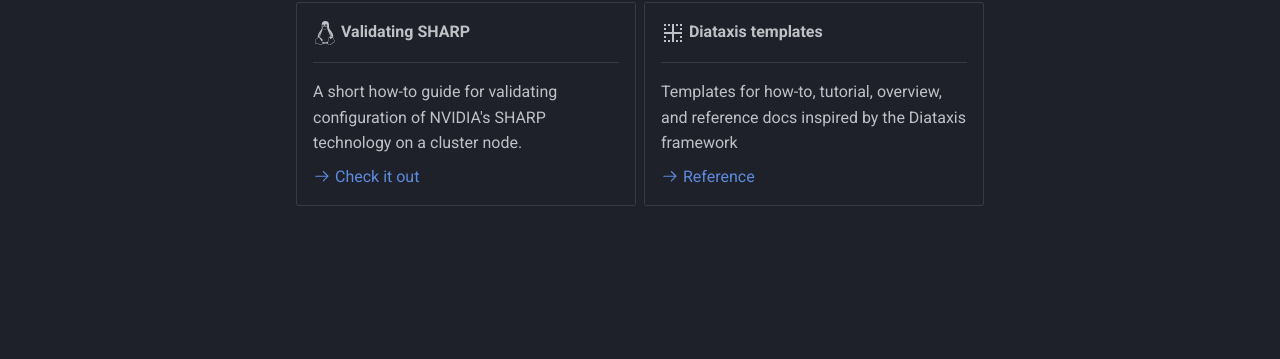
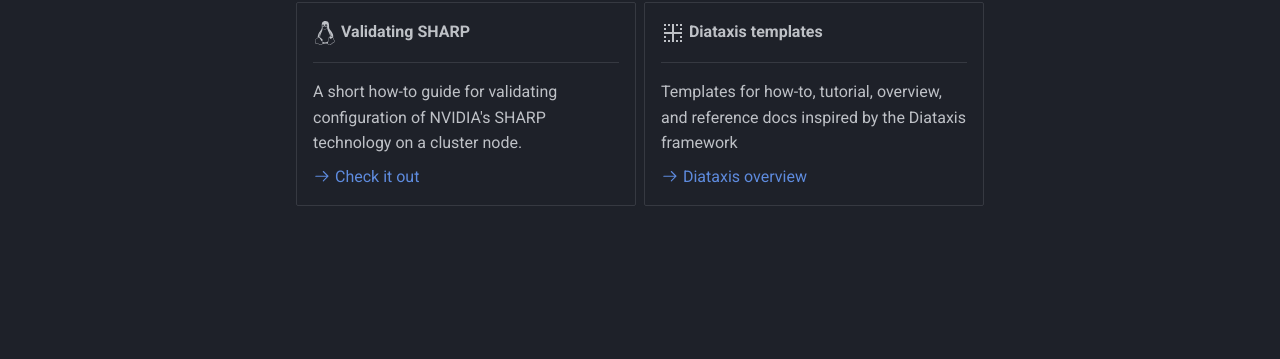
Before and after one commit to brasmi/brasmi.github.io, an MkDocs documentation site: the page built from docs/portfolio/index.md, in a window 1280 px wide. Shown: the part 318-677 px from the top of the page. Built offline with MkDocs 1.6.1 and Material for MkDocs 9.7.7, drawn with Linux system fonts in a browser that asks for light colours.

Commit message:
link in diataxis card

```diff
--- a/docs/portfolio/index.md
+++ b/docs/portfolio/index.md
@@ -18,6 +18,6 @@ Here you can find writing samples and explore some of my work.
 
     Templates for how-to, tutorial, overview, and reference docs inspired by the Diataxis framework
 
-    [:octicons-arrow-right-24: Reference](#)
+    [:octicons-arrow-right-24: Diataxis overview](./writing-samples/diataxis-templates/index.md)
 
 </div>
```
